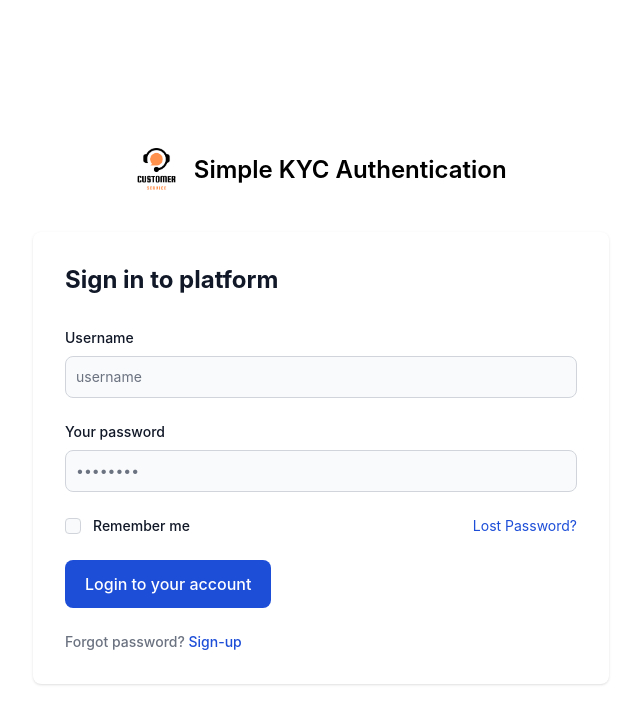
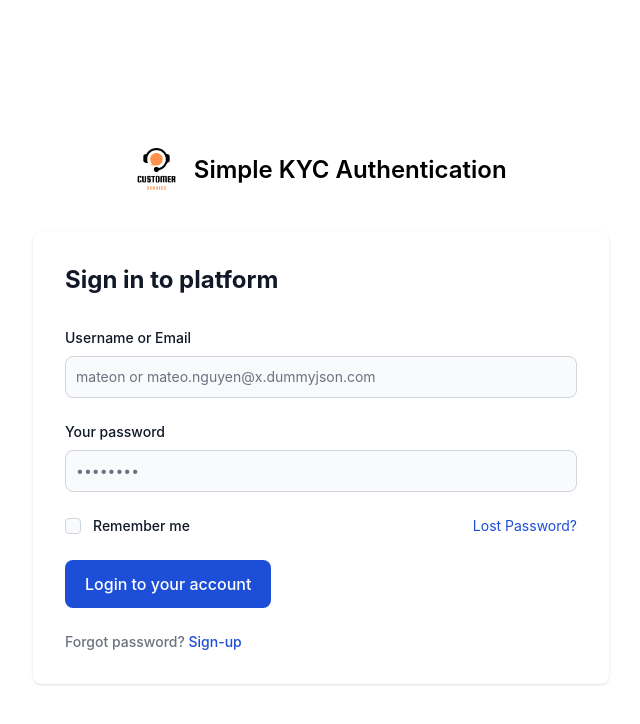
Before and after one commit to bigsky56129-dot/reactjs-training, a React (Create React App) app: page /login in a window 1280 px wide. Shown: the top 724 px of the page, without its empty margins (319-959 px from the left). Built offline with nearby package versions, Linux system fonts and the light colour scheme.

Commit message:
update login validation by username or email

```diff
--- a/src/pages/auth/login/Login.tsx
+++ b/src/pages/auth/login/Login.tsx
@@ -11,7 +11,7 @@ const Login: React.FC = () => {
     const [error, setError] = useState<string | null>(null);
 
     // validation state
-    const [emailError, setEmailError] = useState<string | null>(null);
+    const [usernameError, setUsernameError] = useState<string | null>(null);
     const [passwordError, setPasswordError] = useState<string | null>(null);
 
     const auth = useContext(AuthenticatedContext);
@@ -28,25 +28,20 @@ const Login: React.FC = () => {
     const validate = () => {
         let ok = true;
 
-        // // Username validation: Required, Length (8-10)
-        // if (!email || email.length < 8 || email.length > 10) {
-        //     setEmailError('Username must be between 8-10 characters.');
-        //     ok = false;
-        // } else {
-        //     setEmailError(null);
-        // }
+        // Basic validation - just check if fields are filled
+        if (!email) {
+            setUsernameError('Username or email is required.');
+            ok = false;
+        } else {
+            setUsernameError(null);
+        }
 
-        // Password validation: Required, Length (12-16), Content({[a-zA-Z]}{[0-9]}{@,#,&!})
-        // const passwordRegex = /^(?=.*[a-zA-Z])(?=.*\d)(?=.*[@#&!]).{12,16}$/;
-        // if (!password || password.length < 12 || password.length > 16) {
-        //     setPasswordError('Password must be between 12-16 characters.');
-        //     ok = false;
-        // } else if (passwordRegex.test(password)) {
-        //     setPasswordError(null);
-        // } else {
-        //     setPasswordError('Password must contain letters, numbers, and at least one special character (@, #, &, !).');
-        //     ok = false;
-        // }
+        if (!password) {
+            setPasswordError('Password is required.');
+            ok = false;
+        } else {
+            setPasswordError(null);
+        }
 
         return ok;
     };
@@ -63,10 +58,24 @@ const Login: React.FC = () => {
             if (!res.ok) throw new Error('Failed to fetch user');
             const data = await res.json();
             const users = Array.isArray(data.users) ? data.users : [];
-            // Prefer exact email match
-            const found = users.find((u: any) => (u.email || '').toLowerCase() === email.toLowerCase()) || users[0];
+
+            // Determine if input is email or username
+            const emailRegex = /^[^\s@]+@[^\s@]+\.[^\s@]+$/;
+            const isEmail = emailRegex.test(email);
+
+            // Find user by email or username
+            const found = isEmail
+                ? users.find((u: any) => (u.email || '').toLowerCase() === email.toLowerCase())
+                : users.find((u: any) => (u.username || '').toLowerCase() === email.toLowerCase());
+
             if (!found) {
-                setError('No user found for that email');
+                setError(`No user found with that ${isEmail ? 'email' : 'username'}`);
+                return;
+            }
+
+            // Verify password matches
+            if (found.password !== password) {
+                setError('Incorrect password.');
                 return;
             }
 
@@ -112,7 +121,7 @@ const Login: React.FC = () => {
                 </h2>
                 <form onSubmit={handleSubmit} className="mt-8 space-y-6">
                     <div>
-                        <label htmlFor="email" className="block mb-2 text-sm font-medium text-gray-900 dark:text-white">Username</label>
+                        <label htmlFor="email" className="block mb-2 text-sm font-medium text-gray-900 dark:text-white">Username or Email</label>
                         <input
                             type="text"
                             name="email"
@@ -120,12 +129,12 @@ const Login: React.FC = () => {
                             value={email}
                             onChange={(e) => setEmail(e.target.value)}
                             className="bg-gray-50 border border-gray-300 text-gray-900 sm:text-sm rounded-lg focus:ring-primary-500 focus:border-primary-500 block w-full p-2.5 dark:bg-gray-700 dark:border-gray-600 dark:placeholder-gray-400 dark:text-white dark:focus:ring-primary-500 dark:focus:border-primary-500"
-                            placeholder="username"
+                            placeholder="mateon or mateo.nguyen@x.dummyjson.com"
                             required
-                            aria-invalid={!!emailError}
-                            aria-label="Username"
+                            aria-invalid={!!usernameError}
+                            aria-label="Username or Email"
                         />
-                        {emailError ? <div className="text-xs text-red-600 mt-1">{emailError}</div> : null}
+                        {usernameError ? <div className="text-xs text-red-600 mt-1">{usernameError}</div> : null}
                     </div>
                     {/* Role is now determined by the external API — removed manual role selection */}
                     <div>
```
